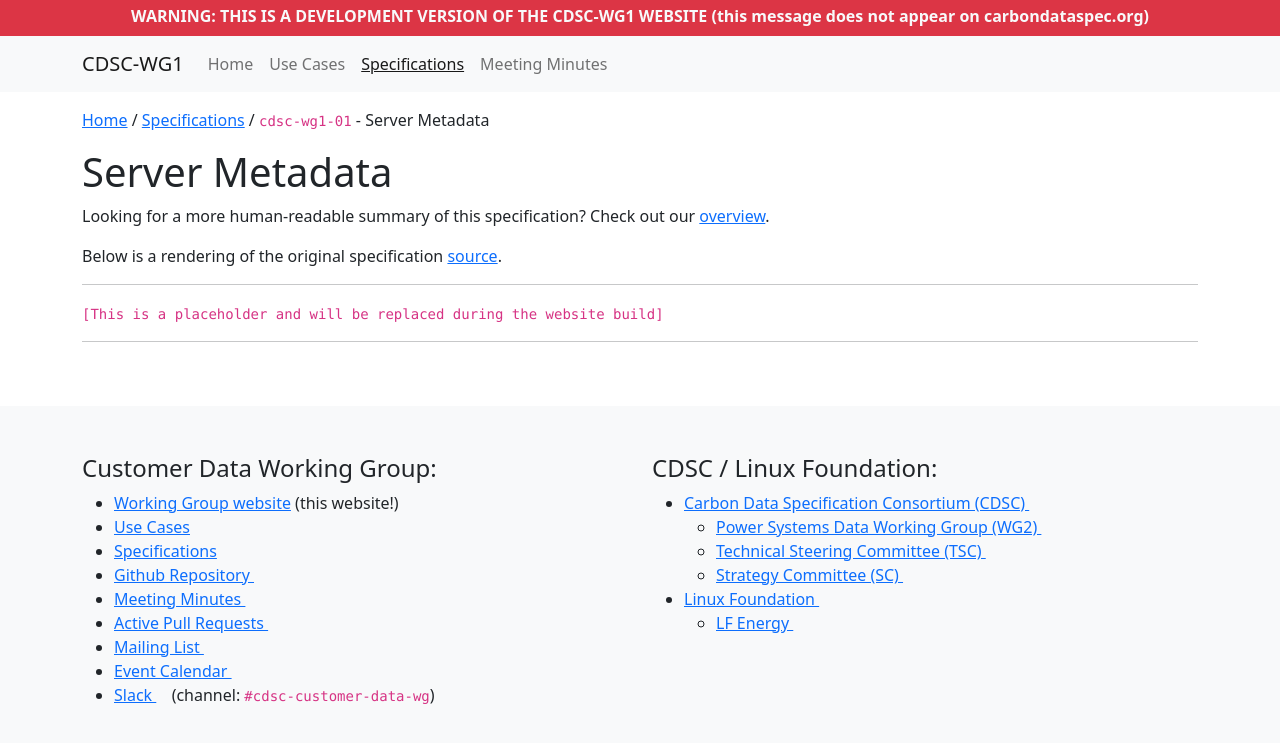
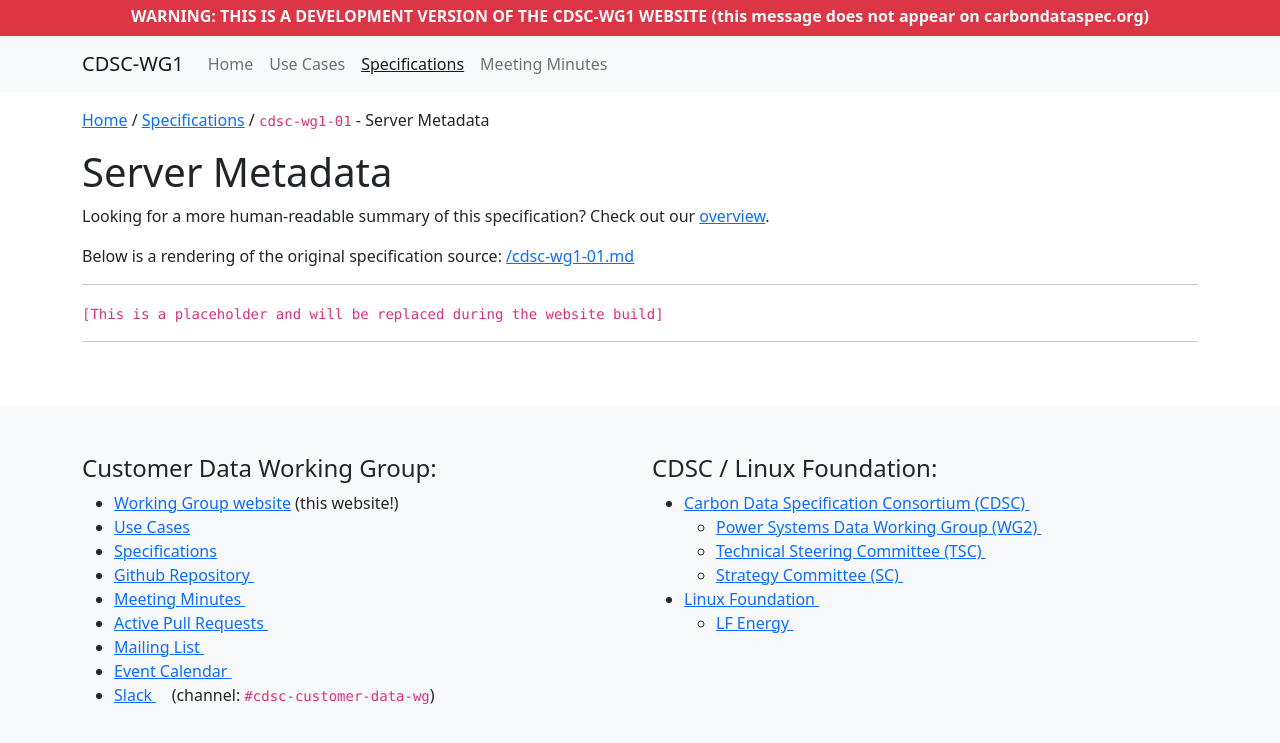
Before and after one commit to carbon-data-specification/Customer-Data, a Jekyll site: the page built from website/specs/cdsc-wg1-01/index.md, in a window 1280 px wide, cut to the strip 104-847 px from the top of the page. Built offline with Jekyll 4.4.1, drawn with Linux system fonts in a browser that asks for light colours.

Commit message:
fixing baseurl in non-production website builds

```diff
--- a/website/specs/cdsc-wg1-01/index.md
+++ b/website/specs/cdsc-wg1-01/index.md
@@ -10,7 +10,7 @@ meta_description: Linux Foundation Energy - Carbon Data Specification Consortium
 
 Looking for a more human-readable summary of this specification? Check out our [overview]({{ "/specs/cdsc-wg1-01/overview" | relative_url }}).
 
-Below is a rendering of the original specification [source]({{ site.github_specs_base_url }}/cdsc-wg1-01.md).
+Below is a rendering of the original specification source: [{{ site.github_specs_base_url }}/cdsc-wg1-01.md]({{ site.github_specs_base_url }}/cdsc-wg1-01.md)
 
 ---
 
```
Also changed, not shown: .github/workflows/website-build.yml.
